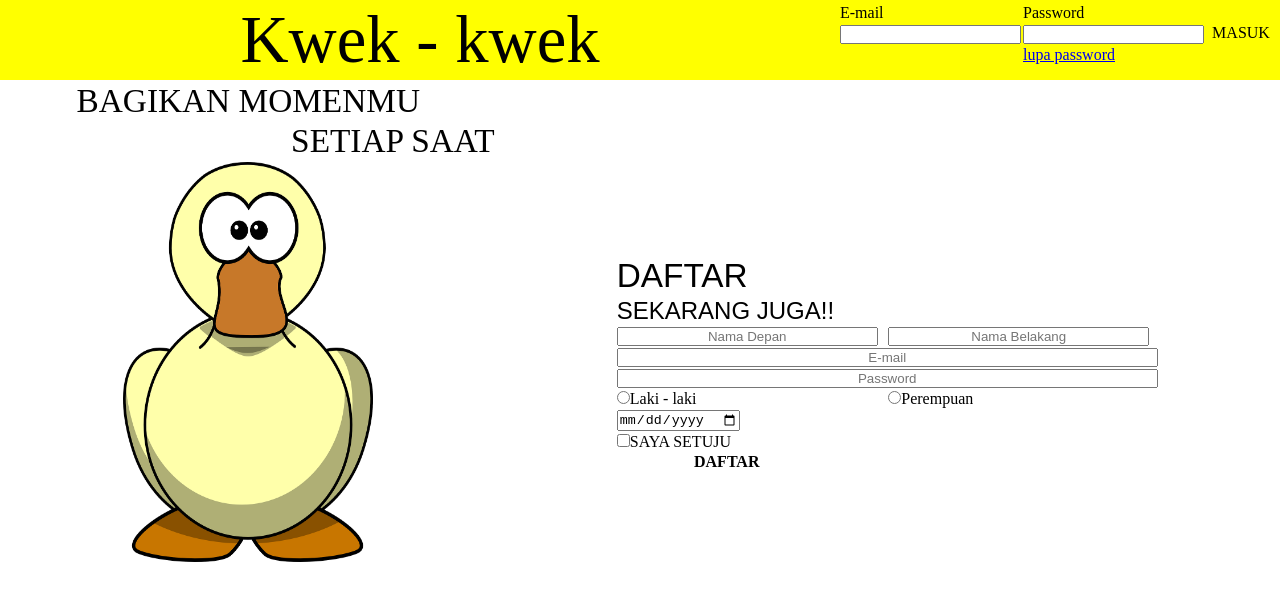
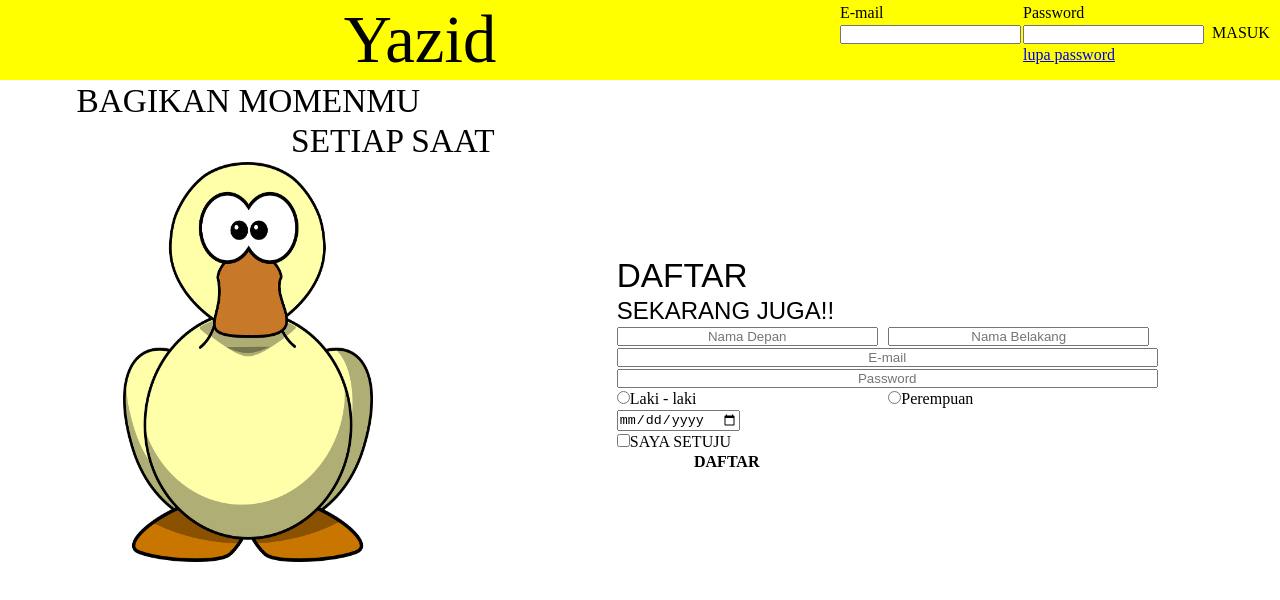
Before and after one commit to bagoestri/kwek-kwek, a plain HTML site: page index.html in a window 1280 px wide. Drawn offline with Linux system fonts and the light colour scheme.

Commit message:
Update index.html

```diff
--- a/index.html
+++ b/index.html
@@ -7,7 +7,7 @@
 <body id="margin">
 
 		<table id="ukuran" >
-		<td width="70%" align="center"><font id="font_kwek">Kwek - kwek</font>
+		<td width="70%" align="center"><font id="font_kwek">Yazid</font>
 		<table id="posisi" align="right" >
 	<tr>
 		<td>E-mail</td>
```
